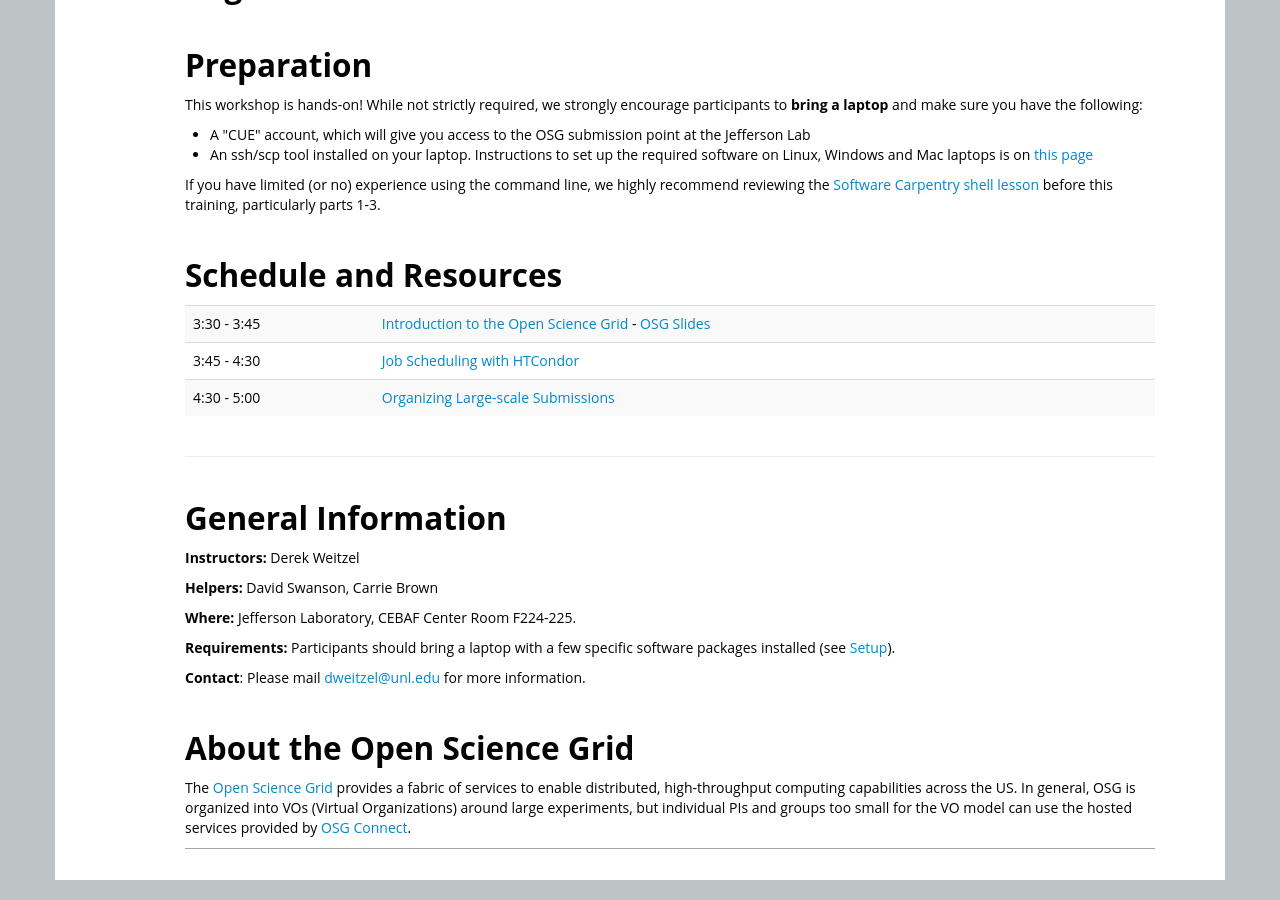
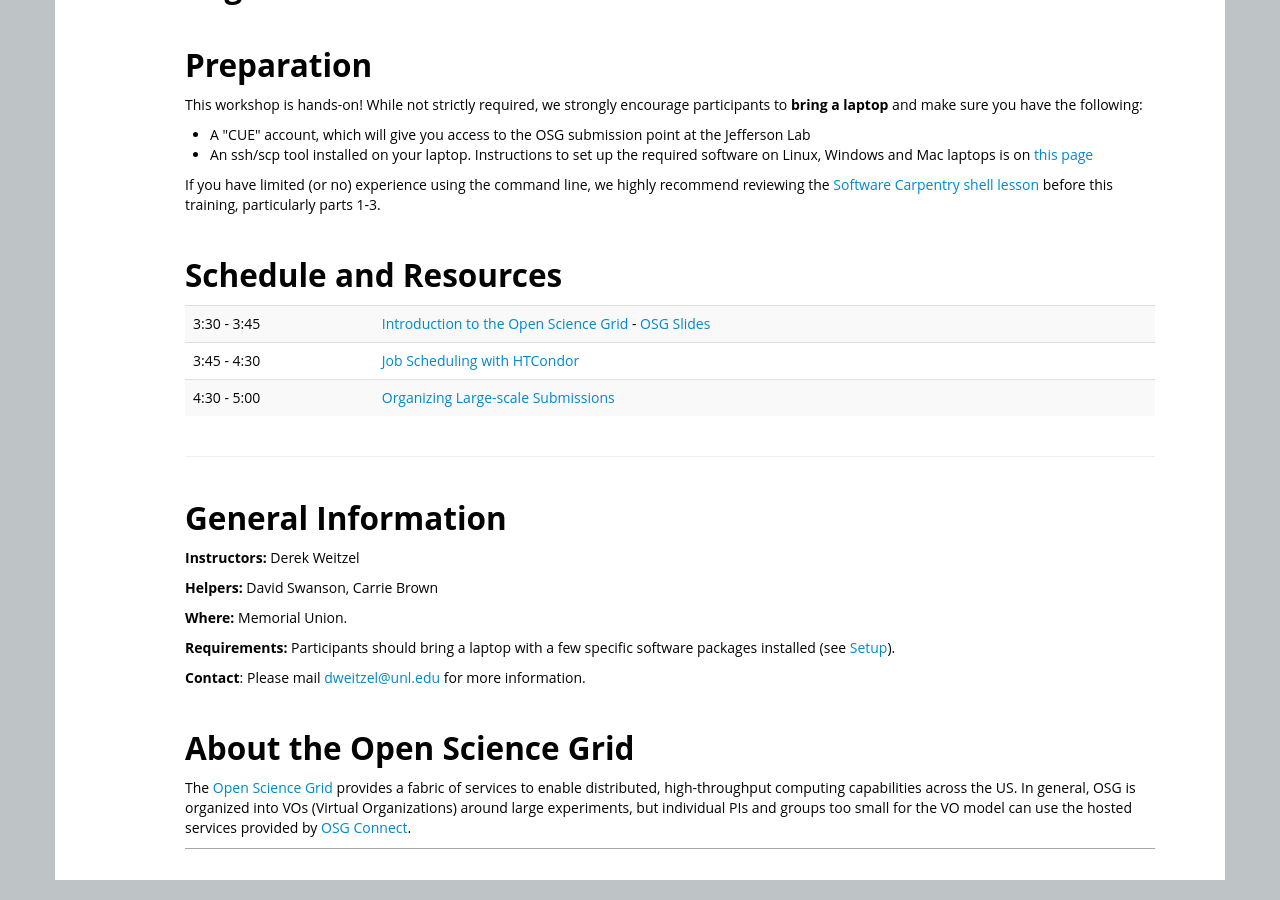
Before and after one commit to unlhcc/OSG-UserTraining-MWBD-2019, a Jekyll site: the page built from index.html, in a window 1280 px wide and 900 px high, scrolled down 688 px. Built offline with Jekyll 4.4.1, drawn with Linux system fonts in a browser that asks for light colours.

Commit message:
Update index.html

```diff
--- a/index.html
+++ b/index.html
@@ -2,12 +2,12 @@
 layout: workshop
 root: .
 venue: Open Science Grid Workshop @ Midwest Data Hub Summer School
-address: Jefferson Laboratory, CEBAF Center Room F224-225
+address: Memorial Union
 country: United States
 humandate: May 22, 2019
 humantime: 3:30 pm - 5:00 pm
-startdate: MAR-21-2019
-enddate: MAR-21-2019
+startdate: May-23-2019
+enddate: May-23-2019
 latlng: 28.468,-81.469
 # registration: https://service5.internet2.edu/reg/events/techex-18/registrations
 instructor: ["Derek Weitzel"]
```
